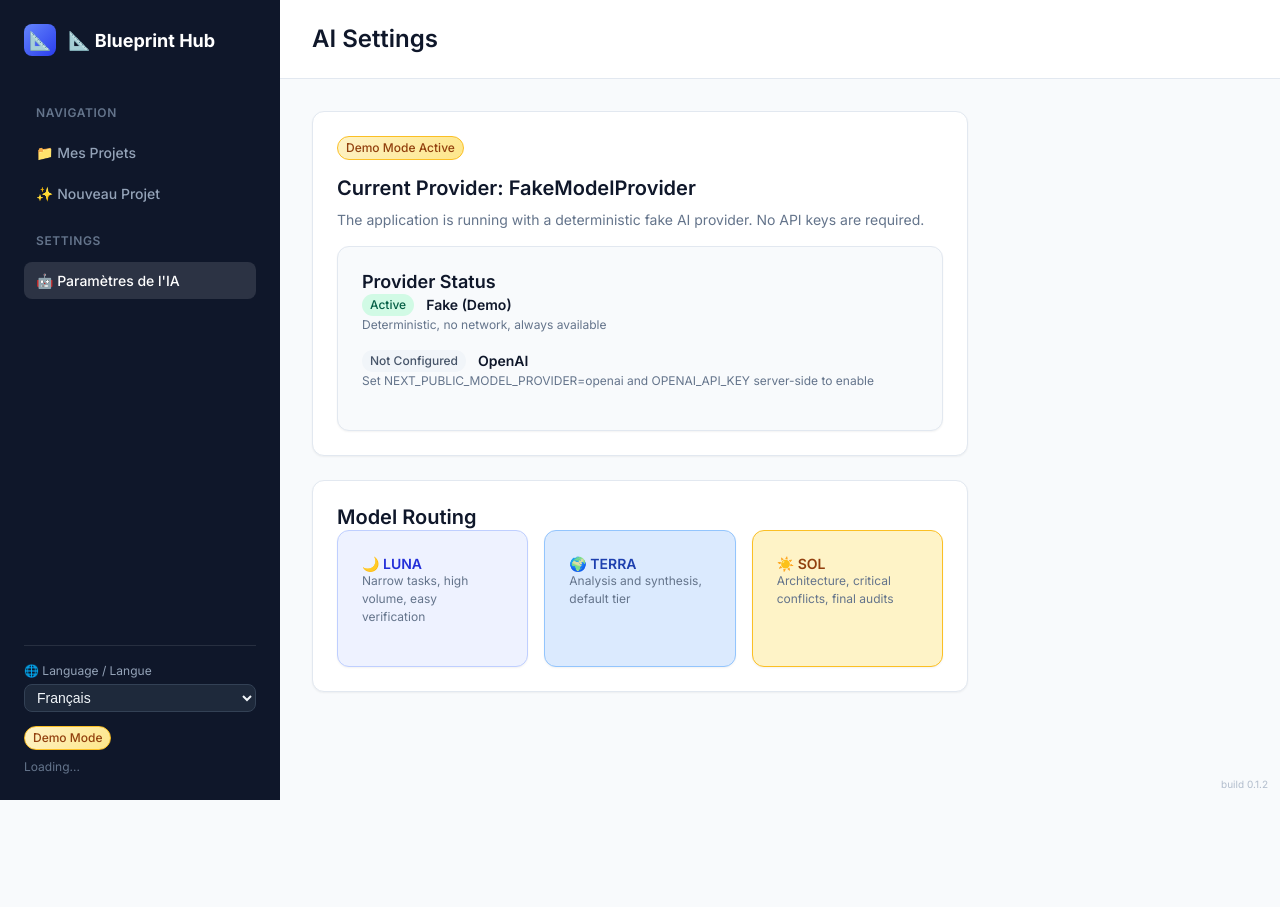
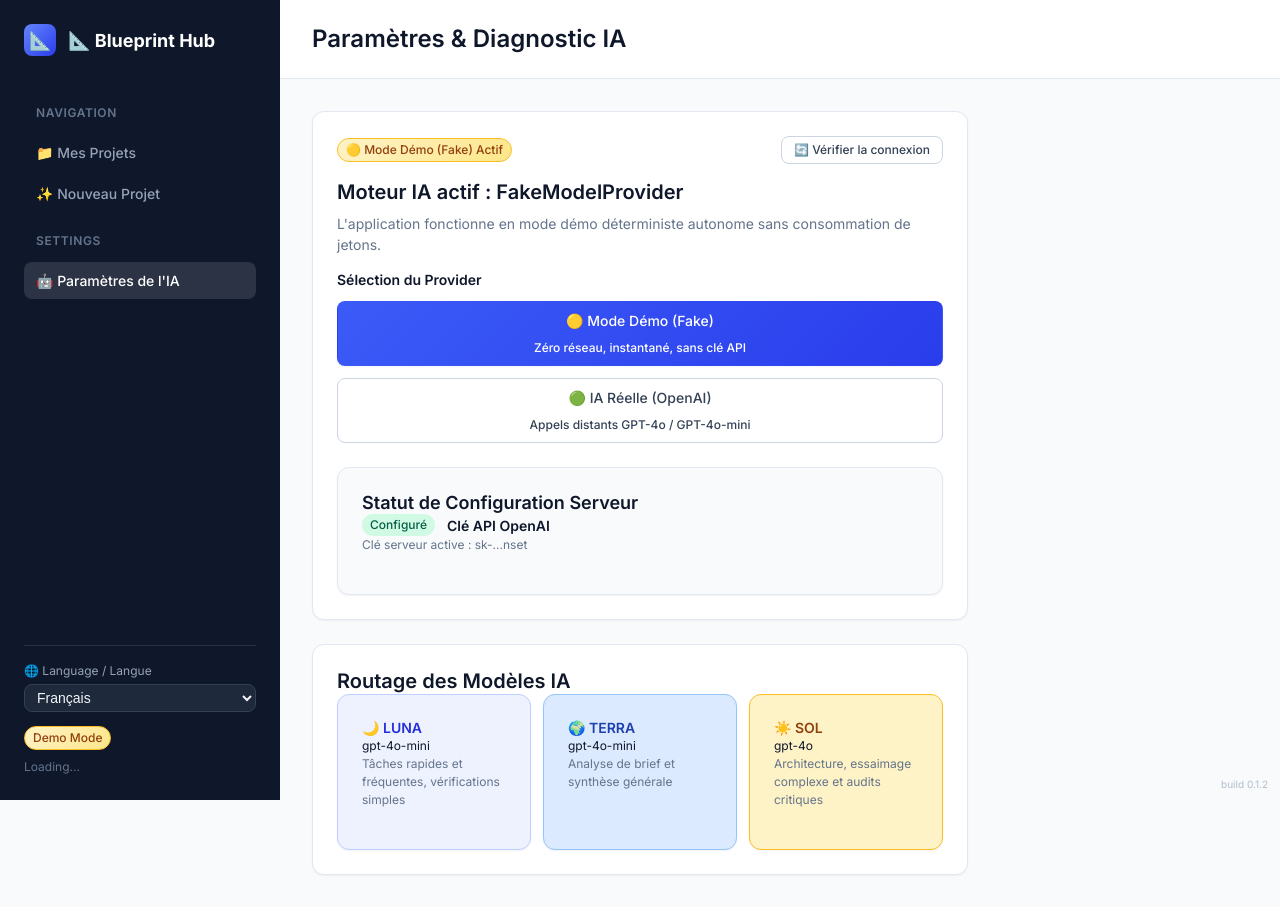
Before and after one commit to maqant/hubappliandroid, a Next.js app in the folder product-blueprint-hub/apps/web/: page /settings/ai in a window 1280 px wide. Before the commit the page ends 800 px from the top, so only its background shows below. Built offline with nearby package versions, Linux system fonts and the light colour scheme; no server answers.

Commit message:
v0.7.0 - FEAT : Sortie totale du mode Démo, bascule dynamique vers IA Réelle (OpenAI), parser JSON universel et diagnostic de configuration

```diff
--- a/product-blueprint-hub/apps/web/app/(app)/settings/ai/page.tsx
+++ b/product-blueprint-hub/apps/web/app/(app)/settings/ai/page.tsx
@@ -1,64 +1,117 @@
 "use client";
 
 import { useEffect, useState } from "react";
+import { useServices } from "@/services";
 
 export default function AISettingsPage() {
-  const [health, setHealth] = useState<{ provider: string; configured: boolean } | null>(null);
+  const svc = useServices();
+  const [health, setHealth] = useState<{
+    provider: string;
+    configured: boolean;
+    openaiConfigured?: boolean;
+    keyPreview?: string | null;
+    models?: Record<string, string>;
+  } | null>(null);
+  const [activeMode, setActiveMode] = useState<"openai" | "fake">("fake");
 
-  useEffect(() => {
+  const checkHealth = () => {
     fetch("/api/ai/health")
       .then((res) => res.json())
       .then((data) => setHealth(data))
       .catch((err) => console.error(err));
+  };
+
+  useEffect(() => {
+    checkHealth();
+    if (typeof window !== "undefined") {
+      const saved = window.localStorage.getItem("pbh.modelProvider") as "openai" | "fake" | null;
+      if (saved === "openai" || saved === "fake") {
+        setActiveMode(saved);
+      } else if (process.env.NEXT_PUBLIC_MODEL_PROVIDER === "openai") {
+        setActiveMode("openai");
+      }
+    }
   }, []);
 
-  const isOpenAI = process.env.NEXT_PUBLIC_MODEL_PROVIDER === "openai" && health?.provider === "openai";
+  const handleToggle = (mode: "openai" | "fake") => {
+    setActiveMode(mode);
+    svc.switchProviderMode(mode);
+  };
+
+  const isOpenAI = activeMode === "openai";
 
   return (
     <>
       <div className="page-header">
-        <h1>AI Settings</h1>
+        <h1>Paramètres & Diagnostic IA</h1>
       </div>
       <div className="page-content" style={{ maxWidth: 720 }}>
         <div className="card mb-6">
-          <div className="flex items-center gap-3 mb-4">
-            <span className={`badge ${isOpenAI ? "badge-openai" : "badge-demo"}`}>
-              {isOpenAI ? "OpenAI Active" : "Demo Mode Active"}
-            </span>
+          <div className="flex items-center justify-between mb-4 flex-wrap gap-2">
+            <div className="flex items-center gap-3">
+              <span className={`badge ${isOpenAI ? "badge-openai" : "badge-demo"}`}>
+                {isOpenAI ? "🟢 IA Réelle (OpenAI) Active" : "🟡 Mode Démo (Fake) Actif"}
+              </span>
+            </div>
+            <button className="btn btn-sm btn-secondary" onClick={checkHealth}>
+              🔄 Vérifier la connexion
+            </button>
           </div>
-          <h3 className="mb-2">Current Provider: {isOpenAI ? "RemoteOpenAIProvider" : "FakeModelProvider"}</h3>
+
+          <h3 className="mb-2">Moteur IA actif : {isOpenAI ? "RemoteOpenAIProvider" : "FakeModelProvider"}</h3>
           <p className="text-sm text-muted mb-4">
             {isOpenAI
-              ? "The application is connected to real OpenAI via the secure backend."
-              : "The application is running with a deterministic fake AI provider. No API keys are required."}
+              ? "L'application effectue de vrais appels d'idéation auprès d'OpenAI (GPT-4o / GPT-4o-mini)."
+              : "L'application fonctionne en mode démo déterministe autonome sans consommation de jetons."}
           </p>
 
+          {/* Toggle Provider Box */}
+          <div className="p-4 border border-border rounded-lg bg-surface mb-6 flex flex-col gap-3">
+            <h4 className="font-semibold text-sm">Sélection du Provider</h4>
+            <div className="grid grid-cols-2 gap-3">
+              <button
+                className={`btn flex flex-col items-center justify-center p-3 text-center ${activeMode === 'fake' ? 'btn-primary' : 'btn-secondary'}`}
+                onClick={() => handleToggle('fake')}
+              >
+                <span className="font-bold text-base mb-1">🟡 Mode Démo (Fake)</span>
+                <span className="text-xs font-normal opacity-80">Zéro réseau, instantané, sans clé API</span>
+              </button>
+              <button
+                className={`btn flex flex-col items-center justify-center p-3 text-center ${activeMode === 'openai' ? 'btn-primary' : 'btn-secondary'}`}
+                onClick={() => handleToggle('openai')}
+              >
+                <span className="font-bold text-base mb-1">🟢 IA Réelle (OpenAI)</span>
+                <span className="text-xs font-normal opacity-80">Appels distants GPT-4o / GPT-4o-mini</span>
+              </button>
+            </div>
+
+            {isOpenAI && !health?.openaiConfigured && (
+              <div className="p-3 bg-amber-50 dark:bg-amber-900/20 border border-amber-300 dark:border-amber-700 rounded text-xs text-amber-900 dark:text-amber-200 mt-2">
+                ⚠️ <strong>Clé OPENAI_API_KEY non détectée sur le serveur.</strong><br />
+                Définissez la variable <code>OPENAI_API_KEY=sk-...</code> dans votre fichier <code>.env</code> ou sur Vercel/Serveur puis redémarrez l&apos;application.
+              </div>
+            )}
+          </div>
+
           <div className="card" style={{ background: "var(--color-neutral-50)" }}>
-            <h4 className="mb-3">Provider Status</h4>
-            <div className="mb-2">
-              <div className="flex items-center gap-3">
-                <span className={`badge ${!isOpenAI ? "badge-completed" : "badge-pending"}`}>
-                  {!isOpenAI ? "Active" : "Inactive"}
+            <h4 className="mb-3">Statut de Configuration Serveur</h4>
+            <div className="mb-3">
+              <div className="flex items-center gap-3 mb-1">
+                <span className={`badge ${health?.openaiConfigured ? "badge-completed" : "badge-pending"}`}>
+                  {health?.openaiConfigured ? "Configuré" : "Non Détecté"}
                 </span>
-                <span className="font-semibold text-sm">Fake (Demo)</span>
+                <span className="font-semibold text-sm">Clé API OpenAI</span>
               </div>
-              <p className="text-xs text-muted">Deterministic, no network, always available</p>
-            </div>
-            <div className="mb-2">
-              <div className="flex items-center gap-3">
-                <span className={`badge ${isOpenAI ? "badge-completed" : "badge-pending"}`}>
-                  {isOpenAI ? "Active" : "Not Configured"}
-                </span>
-                <span className="font-semibold text-sm">OpenAI</span>
-              </div>
-              <p className="text-xs text-muted">Set NEXT_PUBLIC_MODEL_PROVIDER=openai and OPENAI_API_KEY server-side to enable</p>
+              <p className="text-xs text-muted">
+                {health?.keyPreview ? `Clé serveur active : ${health.keyPreview}` : "Aucune clé OPENAI_API_KEY renseignée dans le fichier .env"}
+              </p>
             </div>
           </div>
         </div>
 
         <div className="card">
-          <h3 className="mb-3">Model Routing</h3>
-          <div className="grid grid-3">
+          <h3 className="mb-3">Routage des Modèles IA</h3>
+          <div className="grid grid-3 gap-3">
             <div
               className="card"
               style={{
@@ -66,31 +119,40 @@ export default function AISettingsPage() {
                 border: "1px solid var(--color-primary-200)",
               }}
             >
-              <h4 className="text-sm" style={{ color: "var(--color-primary-700)" }}>
+              <h4 className="text-sm font-bold" style={{ color: "var(--color-primary-700)" }}>
                 🌙 LUNA
               </h4>
-              <p className="text-xs text-muted mt-1">
-                Narrow tasks, high volume, easy verification
+              <div className="text-xs font-mono my-1 font-bold text-gray-700">
+                {health?.models?.LUNA || "gpt-4o-mini"}
+              </div>
+              <p className="text-xs text-muted">
+                Tâches rapides et fréquentes, vérifications simples
               </p>
             </div>
             <div
               className="card"
               style={{ background: "var(--color-info-light)", border: "1px solid #93c5fd" }}
             >
-              <h4 className="text-sm" style={{ color: "#1e40af" }}>
+              <h4 className="text-sm font-bold" style={{ color: "#1e40af" }}>
                 🌍 TERRA
               </h4>
-              <p className="text-xs text-muted mt-1">Analysis and synthesis, default tier</p>
+              <div className="text-xs font-mono my-1 font-bold text-gray-700">
+                {health?.models?.TERRA || "gpt-4o-mini"}
+              </div>
+              <p className="text-xs text-muted">Analyse de brief et synthèse générale</p>
             </div>
             <div
               className="card"
               style={{ background: "var(--color-warning-light)", border: "1px solid #fbbf24" }}
             >
-              <h4 className="text-sm" style={{ color: "#92400e" }}>
+              <h4 className="text-sm font-bold" style={{ color: "#92400e" }}>
                 ☀️ SOL
               </h4>
-              <p className="text-xs text-muted mt-1">
-                Architecture, critical conflicts, final audits
+              <div className="text-xs font-mono my-1 font-bold text-gray-700">
+                {health?.models?.SOL || "gpt-4o"}
+              </div>
+              <p className="text-xs text-muted">
+                Architecture, essaimage complexe et audits critiques
               </p>
             </div>
           </div>
--- a/product-blueprint-hub/apps/web/app/api/ai/health/route.ts
+++ b/product-blueprint-hub/apps/web/app/api/ai/health/route.ts
@@ -1,13 +1,21 @@
 import { NextResponse } from "next/server";
 
 export async function GET() {
-  const isFake = process.env.NEXT_PUBLIC_MODEL_PROVIDER !== "openai";
-  const configured = isFake || !!process.env.OPENAI_API_KEY;
+  const apiKey = process.env.OPENAI_API_KEY;
+  const openaiConfigured = !!apiKey;
+  const keyPreview = apiKey ? `sk-...${apiKey.slice(-4)}` : null;
   const provider = process.env.NEXT_PUBLIC_MODEL_PROVIDER === "openai" ? "openai" : "fake";
 
   return NextResponse.json({
     provider,
-    configured,
-    modelsConfigured: true,
+    configured: openaiConfigured || provider === "fake",
+    openaiConfigured,
+    keyPreview,
+    models: {
+      SOL: process.env.MODEL_SOL_ID || "gpt-4o",
+      TERRA: process.env.MODEL_TERRA_ID || "gpt-4o-mini",
+      LUNA: process.env.MODEL_LUNA_ID || "gpt-4o-mini",
+    },
+    checkedAt: new Date().toISOString(),
   });
 }
--- a/product-blueprint-hub/apps/web/src/services.tsx
+++ b/product-blueprint-hub/apps/web/src/services.tsx
@@ -53,16 +53,24 @@ function createServices() {
 
   const gateway = new ModelGateway();
   const fakeProvider = new FakeModelProvider();
+  const openaiProvider = new RemoteOpenAIProvider();
+
   gateway.registerProvider("fake", fakeProvider);
+  gateway.registerProvider("openai", openaiProvider);
 
-  if (process.env.NEXT_PUBLIC_MODEL_PROVIDER === "openai") {
-    const openaiProvider = new RemoteOpenAIProvider();
-    gateway.registerProvider("openai", openaiProvider);
-    gateway.setActiveProvider("openai");
-  } else {
-    gateway.setActiveProvider("fake");
+  let activeMode = "fake";
+  if (typeof window !== "undefined") {
+    const saved = window.localStorage.getItem("pbh.modelProvider");
+    if (saved === "openai" || saved === "fake") {
+      activeMode = saved;
+    } else if (process.env.NEXT_PUBLIC_MODEL_PROVIDER === "openai") {
+      activeMode = "openai";
+    }
+  } else if (process.env.NEXT_PUBLIC_MODEL_PROVIDER === "openai") {
+    activeMode = "openai";
   }
 
+  gateway.setActiveProvider(activeMode);
   const provider = gateway.getActiveProvider();
 
   return {
@@ -79,6 +87,12 @@ function createServices() {
     baselines: new BaselineUseCases(repos),
     packages: new PackageUseCases(repos),
     designWorkshop: new DesignWorkshopUseCases(repos, provider),
+    switchProviderMode: (mode: "openai" | "fake") => {
+      gateway.setActiveProvider(mode);
+      if (typeof window !== "undefined") {
+        window.localStorage.setItem("pbh.modelProvider", mode);
+      }
+    },
   };
 }
 
--- a/product-blueprint-hub/package.json
+++ b/product-blueprint-hub/package.json
@@ -1,6 +1,6 @@
 {
   "name": "product-blueprint-hub",
-  "version": "0.6.1",
+  "version": "0.7.0",
   "private": true,
   "workspaces": [
     "apps/*",
--- a/product-blueprint-hub/packages/application/src/use-cases.ts
+++ b/product-blueprint-hub/packages/application/src/use-cases.ts
@@ -16,6 +16,7 @@ import {
 } from "@pbh/domain";
 import type { RepositoryRegistry } from "@pbh/repositories";
 import type { IModelProvider } from "@pbh/model-gateway";
+import { safeParseModelJson } from "@pbh/model-gateway";
 import { planMission } from "@pbh/agent-runtime";
 import { MissionExecutor } from "@pbh/agent-runtime";
 
@@ -119,8 +120,8 @@ export class BriefUseCases {
     // Parse the response
     let rawItems: any[];
     try {
-      const parsed = JSON.parse(response.content);
-      rawItems = Array.isArray(parsed.items) ? parsed.items : [];
+      const parsed = safeParseModelJson<any>(response.content);
+      rawItems = Array.isArray(parsed.items) ? parsed.items : Array.isArray(parsed) ? parsed : [];
     } catch {
       rawItems = [
         {
```
Also changed, not shown: product-blueprint-hub/apps/web/app/(app)/projects/[id]/page.tsx (+10 -0 lines), product-blueprint-hub/packages/application/src/design-workshop.ts (+4 -5 lines), product-blueprint-hub/packages/model-gateway/src/providers.ts (+105 -5 lines).
